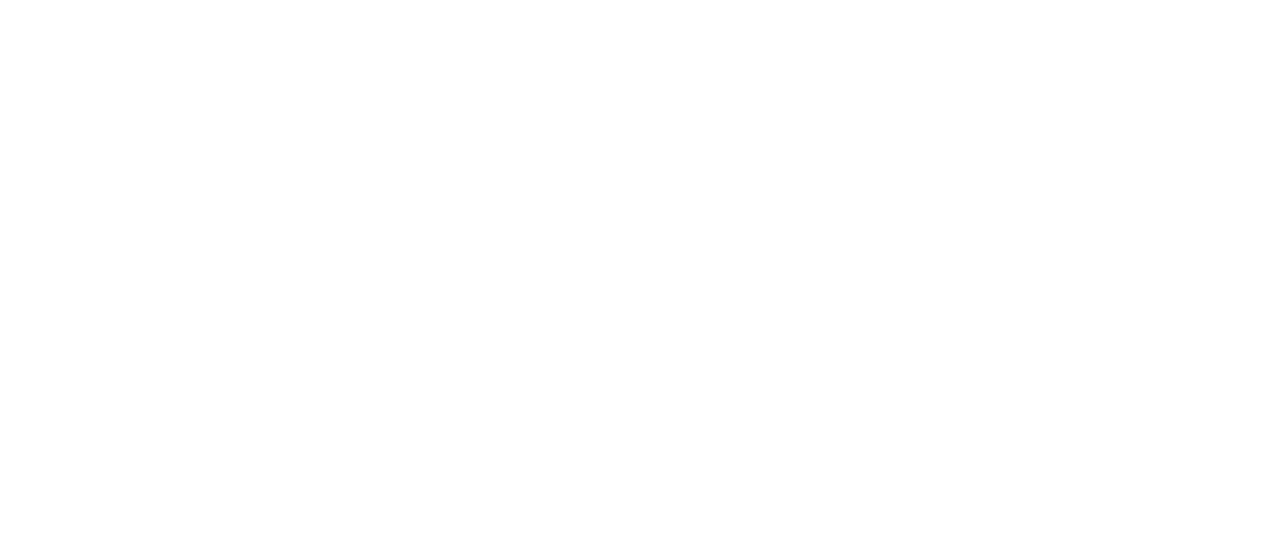
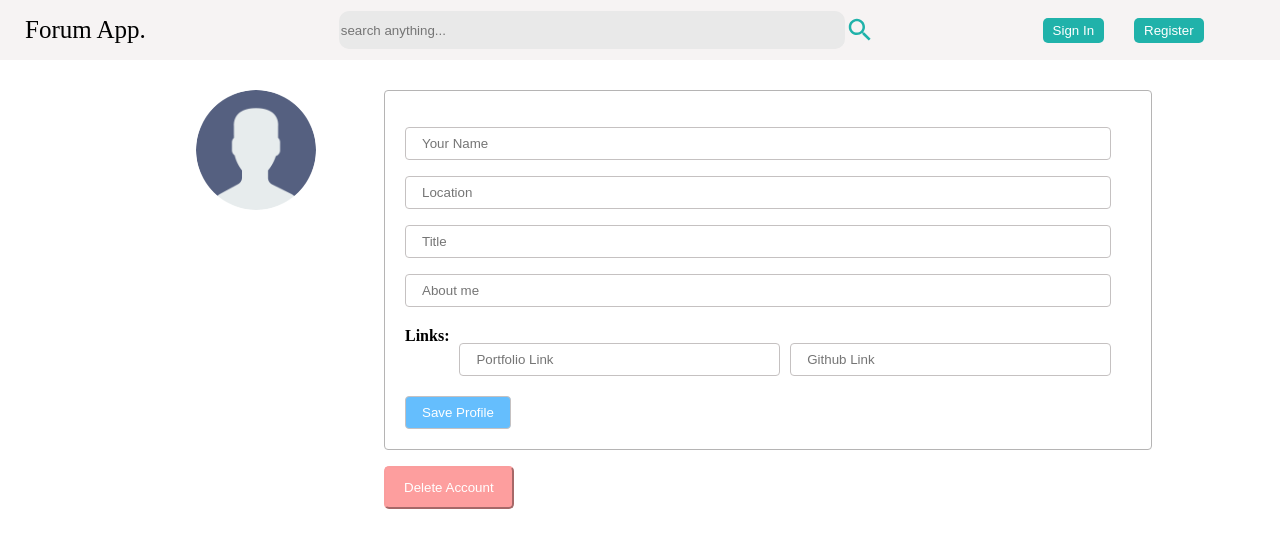
Before and after one commit to AnkitNayan83/forumAppClient, a React (Create React App) app: page /user/1/edit in a window 1280 px wide. Before the commit this address had no page. Shown: the top 548 px of the page. Built offline with nearby package versions, Linux system fonts and the light colour scheme.

Commit message:
edit user

```diff
--- a/src/App.js
+++ b/src/App.js
@@ -8,6 +8,7 @@
 import Question from "./pages/question/Question";
 import { SearchBy } from "./pages/searchBy/SearchBy";
 import { User } from "./pages/user/User";
+import { EditUser } from "./pages/editUser/EditUser";
 
 function App() {
   return (
@@ -22,6 +23,7 @@
           <Route path="/search" element={<SearchBy />} />
           <Route path="/ask" element={<Question />} />
           <Route path="/user/:id" element={<User />} />
+          <Route path="/user/:id/edit" element={<EditUser />} />
         </Routes>
       </BrowserRouter>
     </div>
--- /dev/null
+++ b/src/pages/editUser/EditUser.jsx
@@ -0,0 +1,71 @@
+import React from 'react'
+import { Navbar } from '../../components/navbar/Navbar'
+import './editUser.scss'
+
+export const EditUser = () => {
+  return (
+    <div className='EditUser'>
+    <Navbar/>
+    <div className="edituser-container">
+        <div className="edituser-wrapper">
+        <div className='left-part'>
+          <div className='input-user-img'>
+            <label htmlFor='inputImg' className='labelImg'>
+              <img src="/assests/user.png" alt="name" />
+            </label>
+            <input
+              className='inputImg'
+              id='inputImg'
+              type='file'
+              accept='image/*'
+            />
+          </div>
+        </div>
+        <div className='right-part'>
+          <form >
+            <input
+              type='text'
+              placeholder='Your Name'
+            />
+            <input
+              type='text'
+              placeholder='Location'
+            />
+
+             <input
+              type='text'
+              placeholder='Title'
+            />
+             <input
+              type='text'
+              placeholder='About me'
+            />
+
+            <div className="links">
+            <h4>Links:</h4>
+            <input
+              type='text'
+              placeholder= "Portfolio Link"
+            />
+             <input
+              type='text'
+              placeholder='Github Link'
+            />
+            </div>
+
+            <input
+              type='submit'
+              className='btn-primary'
+              value="Save Profile"
+            />
+          </form>
+
+          <button className='del-account btn-primary' >
+            Delete Account
+          </button>
+        </div>
+        </div>
+    </div>
+    </div>
+  )
+}
--- /dev/null
+++ b/src/pages/editUser/editUser.scss
@@ -0,0 +1,95 @@
+.EditUser {
+    .edituser-container {
+      width: 100%;
+      display: flex;
+      justify-content: center;
+
+      .edituser-wrapper {
+        width: 100%;
+        max-width: 1024px;
+        margin-top: 30px;
+        display: flex;
+        // flex-direction: column;
+        // align-items: flex-start;
+
+        form{
+            border: 1px solid rgb(181, 180, 180);
+            overflow: hidden;
+            padding: 20px;
+            border-radius: 4px;
+        }
+
+        .left-part{
+            flex:1;
+            text-align: center;
+
+            .input-user-img{
+               display: flex;
+               align-items: center;
+               justify-content: center;
+            }
+
+            .labelImg{
+                width: 120px;
+                height: 120px;
+                border-radius: 50%;
+                border-radius: 2px dashed rgb(192, 185, 185);
+
+                img{
+                    width: 100%;
+                    height: 100%;
+                    border-radius: 50%;
+                    object-fit: cover;
+                }
+            }
+
+            .inputImg{
+                display: none;
+            }
+        }
+
+        .right-part{
+            flex: 3;
+
+            input{
+                display: block;
+                padding: 8px 16px;
+                width: 92.5%;
+                margin-top: 16px;
+                border: 1px solid rgb(197, 193, 193);
+                border-radius: 4px;
+            }
+
+            .links{
+                display: flex;
+                margin: 20px;
+                margin-left:0;
+                gap: 10px;
+            }
+
+            .btn-primary{
+                width: fit-content;
+                background-color: #65befd;
+                font-weight: 300;
+                color: white;
+                cursor: pointer;
+                &:hover{
+                    background-color: #169af8;
+                }
+            }
+
+            .del-account{
+                padding: 12px 18px;
+                border-radius: 5px;
+                margin-top: 16px ;
+                border-color:  rgb(250, 157, 157);
+                background-color: rgb(253, 158, 158);
+            }
+
+            .del-account:hover{
+                background-color: rgb(255, 74, 74);
+            }
+        }
+      }
+    }
+}
--- a/src/pages/user/User.jsx
+++ b/src/pages/user/User.jsx
@@ -34,6 +34,8 @@
                 <Item/>
                 <Item/>
                 </div>
+
+
             </div>
         </div>
     </div>
```
